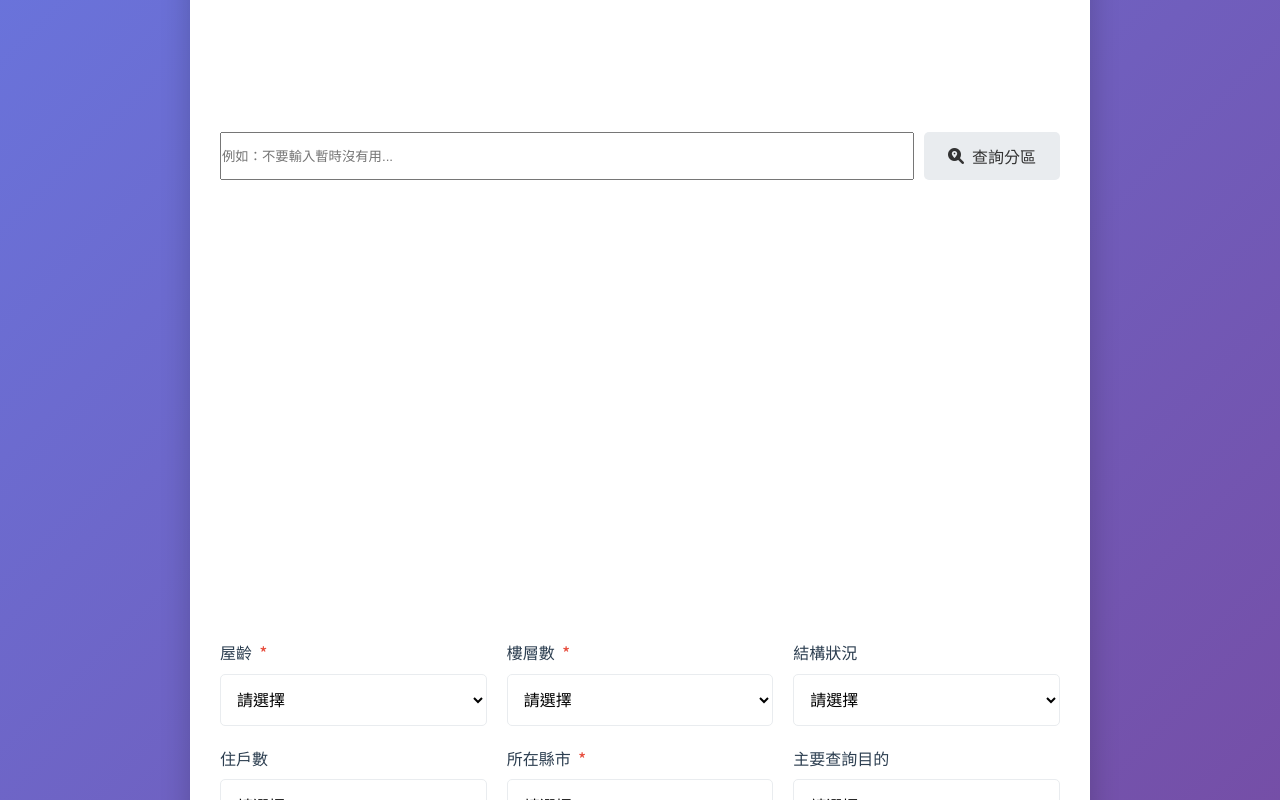
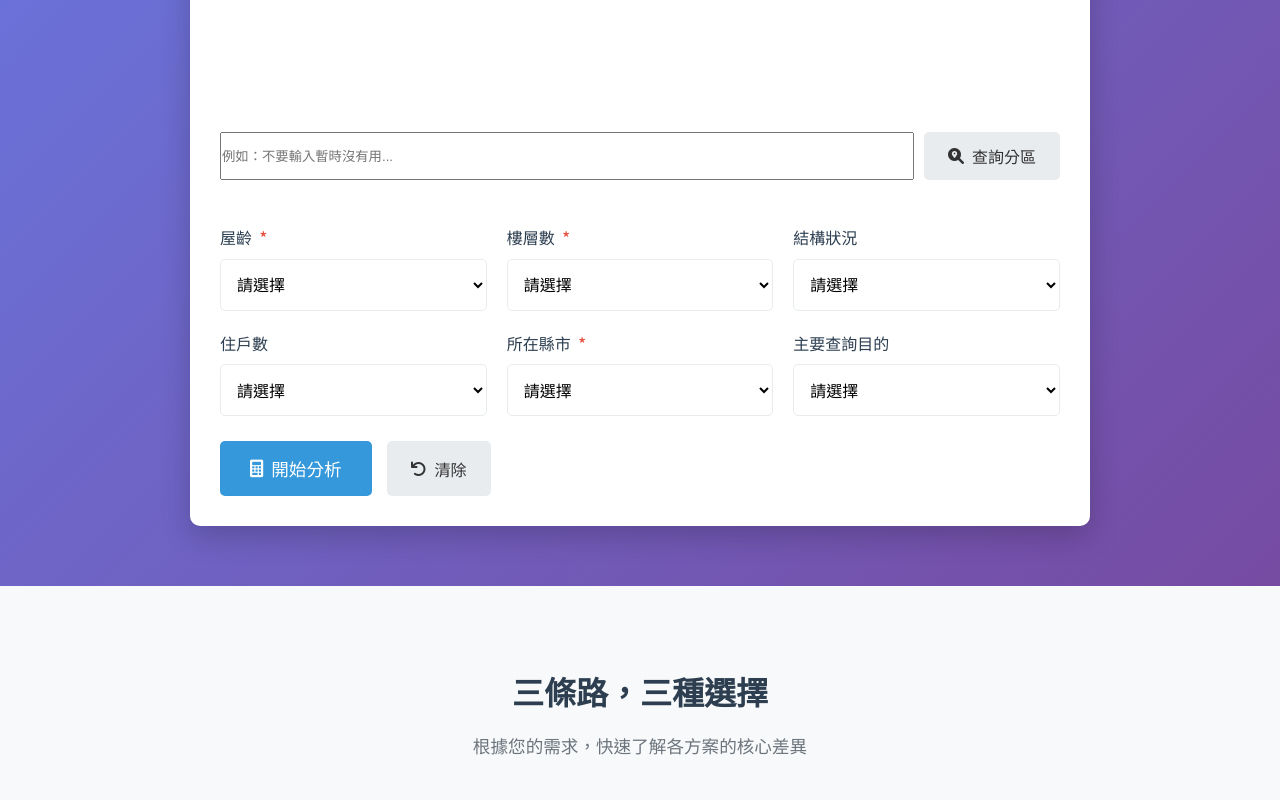
Before and after one commit to fang999888/ohtp, a plain HTML site: page index.html in a window 1280 px wide. Shown: the part 700-1500 px from the top of the page. Drawn offline with nearby package versions, Linux system fonts and the light colour scheme.

Commit message:
Update index.html

```diff
--- a/index.html
+++ b/index.html
@@ -59,7 +59,7 @@
             </button>
         </div>
         <small id="zoning-display" style="color: #666; margin-top: 5px; display: block;"></small>
-        <div id="map" style="height:400px; margin-top:15px;"></div>
+
     </div>
 </div>
                     <form id="quick-check-form">
```
